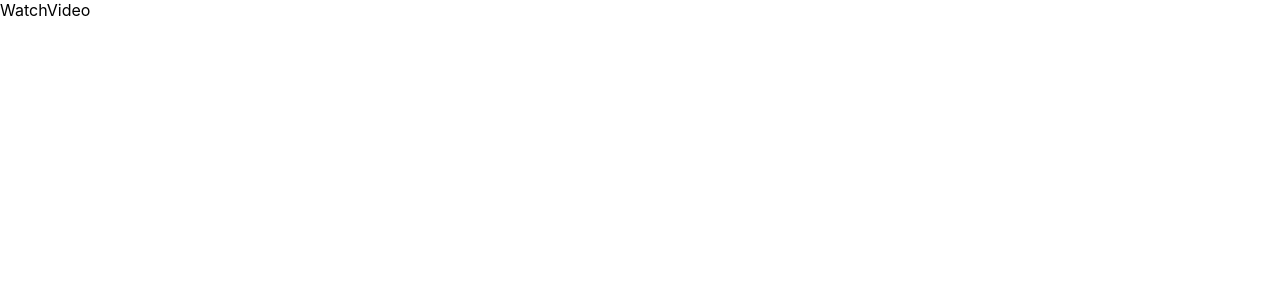
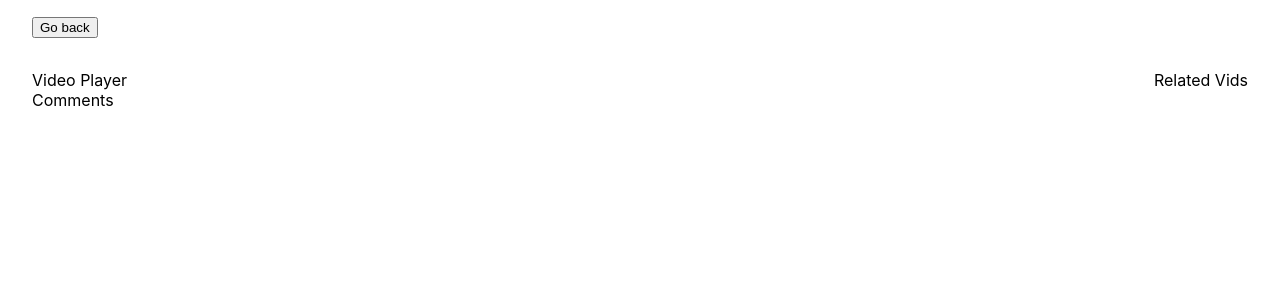
Before and after one commit to berk245/blindside-application, a React (Vite) app: page /watch in a window 1280 px wide. Shown: the top 300 px of the page. Built offline with nearby package versions, Linux system fonts and the light colour scheme.

Commit message:
Update watch video section with basic layout and loading./error handling

```diff
--- a/src/App.css
+++ b/src/App.css
@@ -6,3 +6,16 @@
   flex-wrap: wrap;
   justify-content: space-around;
 }
+.watch-video-main-container{
+  margin: auto;
+  margin-top: 1rem;
+  width: 95vw;
+  display: flex;
+  flex-direction: column;
+  gap: 2rem;
+}
+
+.watch-video-content{
+  display: flex;
+  justify-content: space-between;
+}
--- a/src/routes/WatchVideo.jsx
+++ b/src/routes/WatchVideo.jsx
@@ -1,8 +1,41 @@
-import React from 'react'
+import React, { useEffect, useState } from "react";
+import { Link } from "react-router-dom";
+function WatchVideo() {
 
-function WatchVideo() {
+  const [fetchingData, setFetchingData] = useState(true);
+  const [fetchError, setFetchError] = useState(false);
+  const [videoInfo, setVideoInfo] = useState({});
+
   return (
-    <div>WatchVideo</div>
+    <div>
+    {!fetchingData ? (
+      <p style={{ textAlign: "center", padding: "5rem 0" }}>Loading</p>
+    ) : (
+      <>
+        {!fetchError ? (
+          <div className="watch-video-main-container">
+            <Link to={{ pathname: "/" }}>
+              <button className="button">Go back</button>
+            </Link>
+            <div className="watch-video-content">
+              <div className="left-section">
+                <div className="">Video Player</div>
+                <div className="">Comments</div>
+              </div>
+
+              <div className="related-videos">
+                Related Vids
+              </div>
+            </div>
+          </div>
+        ) : (
+          <p>
+            An error occured while accessing data. Please refresh the page.
+          </p>
+        )}
+      </>
+    )}
+  </div>
   )
 }
 
```
